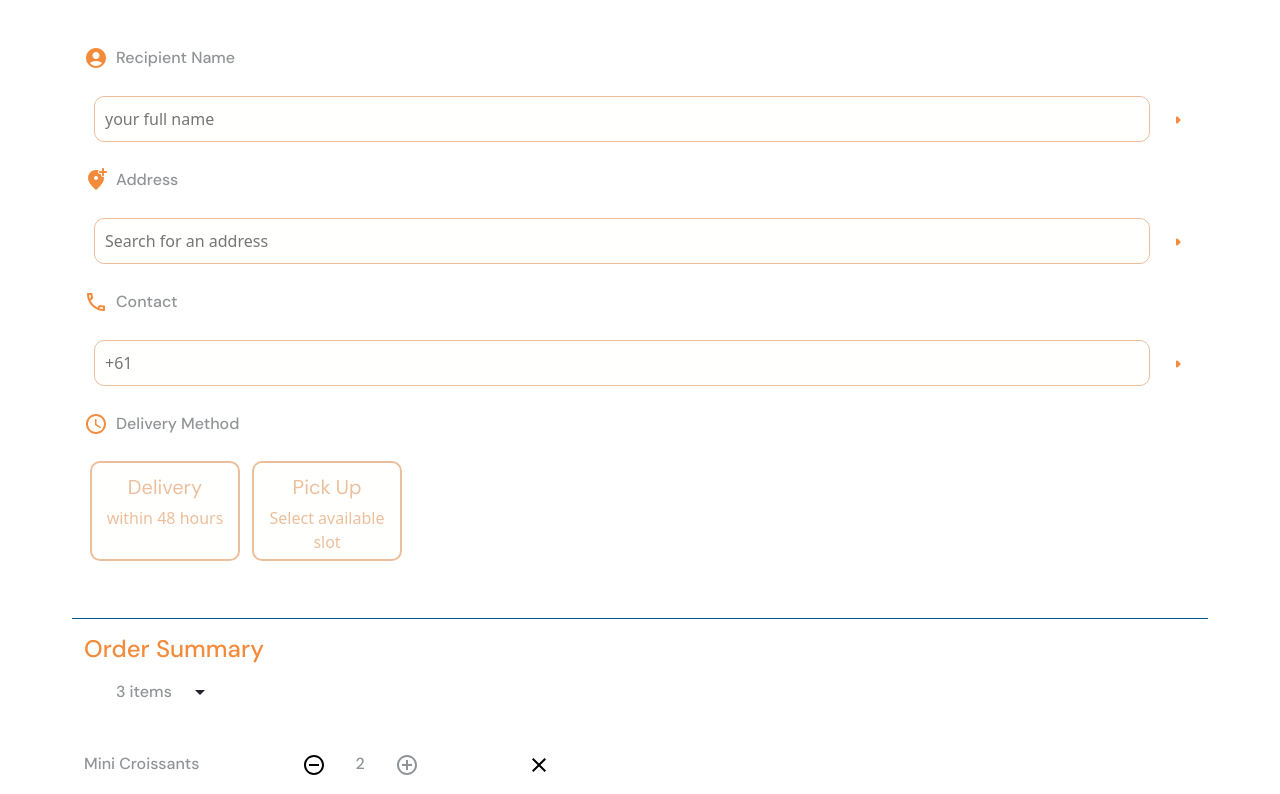
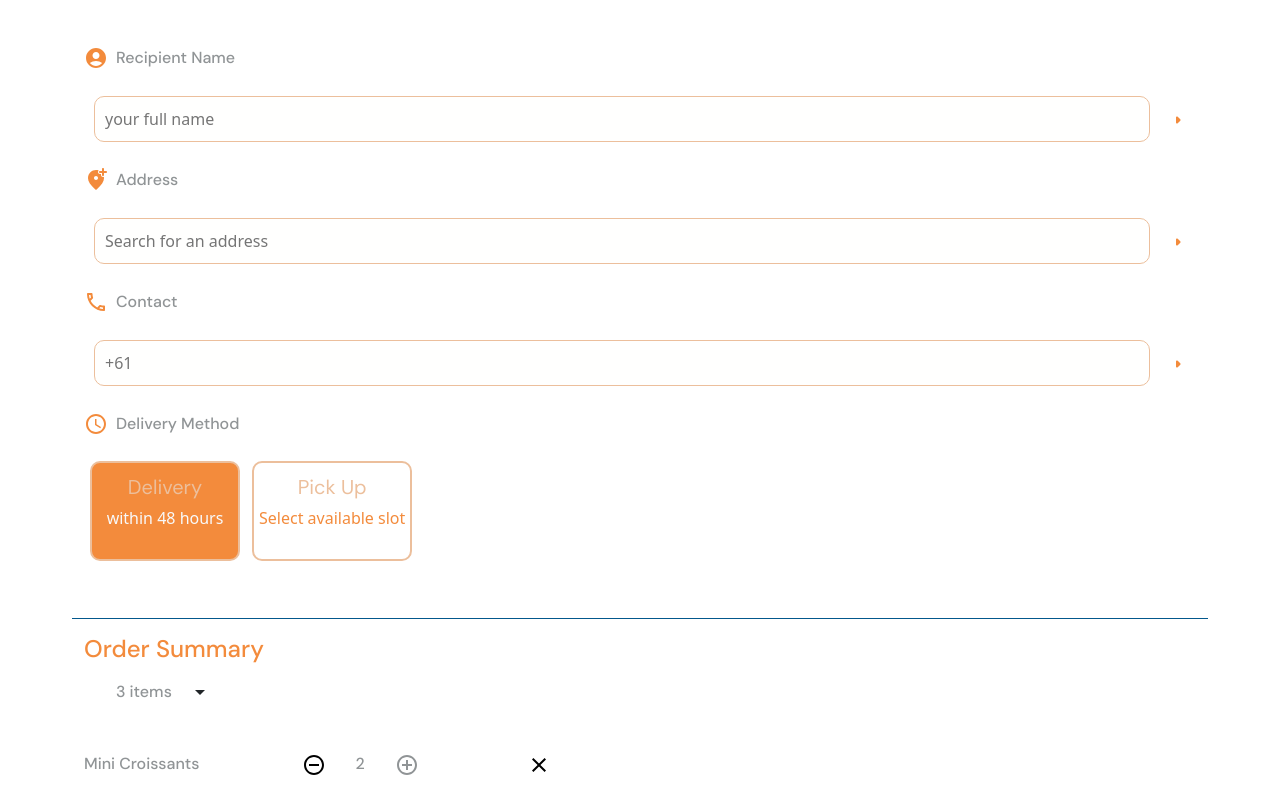
Before and after one commit to chih611/Foodash, a Next.js app: page /CustomerView/CheckOut in a window 1280 px wide. Shown: the part 662-1456 px from the top of the page. Built offline with nearby package versions, Linux system fonts and the light colour scheme.

Commit message:
FOO-183 Adjust Delivery Fees

```diff
--- a/src/pages/CustomerView/CheckOut/_recipientForm.js
+++ b/src/pages/CustomerView/CheckOut/_recipientForm.js
@@ -7,14 +7,13 @@ import LocalPhoneOutlined from "@mui/icons-material/LocalPhoneOutlined";
 import AccessTimeOutlined from "@mui/icons-material/AccessTimeOutlined"; //clock
 
 import AddLocationAltRounded from "@mui/icons-material/AddLocationAltRounded";
+import { Button } from "react-bootstrap";
 
-const DetailForm = () => {
-
-  const [receiver, setReceiverName] = useState('');
-  const [address, setAddress] = useState('');
-  const [contact, setContact] = useState('');
-  const [delivery, setDelivery] = useState('');
-  const [pickup, setPickup] = useState('');
+const DetailForm = ({ pickup, setPickup }) => {
+  const [receiver, setReceiverName] = useState("");
+  const [address, setAddress] = useState("");
+  const [contact, setContact] = useState("");
+  const [delivery, setDelivery] = useState("");
 
   //   useEffect(() => {
   //     async function fetchData() {
@@ -31,9 +30,9 @@ const DetailForm = () => {
     <div>
       {/* Add Recipient Name */}
       <div className="d-flex w-100">
-            <AccountCircleRounded className="standard-icon"/>
+        <AccountCircleRounded className="standard-icon" />
 
-            <p className= "subtitle ms-2">Recipient Name</p>
+        <p className="subtitle ms-2">Recipient Name</p>
       </div>
 
       <div className="w-100 d-flex mb-3 ">
@@ -44,15 +43,14 @@ const DetailForm = () => {
           className="form_item1"
         />
         <button>
-                <ArrowRightRounded className="standard-icon"/>
+          <ArrowRightRounded className="standard-icon" />
         </button>
-
       </div>
 
       {/* Add address and check address dictionary */}
       <div className="d-flex w-100 mt-3">
-            <AddLocationAltRounded className="standard-icon"/>
-            <p className= "subtitle ms-2">Address</p>
+        <AddLocationAltRounded className="standard-icon" />
+        <p className="subtitle ms-2">Address</p>
       </div>
 
       <div className="w-100 d-flex mb-3 ">
@@ -63,14 +61,14 @@ const DetailForm = () => {
           className="form_item1"
         />
         <button>
-                <ArrowRightRounded className="standard-icon"/>
+          <ArrowRightRounded className="standard-icon" />
         </button>
       </div>
 
       {/* Add phone and check phone dictionary */}
       <div className="d-flex w-100 mt-3">
-            <LocalPhoneOutlined className="standard-icon"/>
-            <p className= "subtitle ms-2">Contact</p>
+        <LocalPhoneOutlined className="standard-icon" />
+        <p className="subtitle ms-2">Contact</p>
       </div>
       <div className="w-100 d-flex mb-3 ">
         <input
@@ -80,38 +78,43 @@ const DetailForm = () => {
           className="form_item1"
         />
         <button>
-                <ArrowRightRounded className="standard-icon"/>
+          <ArrowRightRounded className="standard-icon" />
         </button>
       </div>
 
       {/* Add delivery option */}
       <div className="d-flex w-100 my-2">
-            <AccessTimeOutlined className="standard-icon"/>
-            <p className= "subtitle ms-2">Delivery Method</p>
+        <AccessTimeOutlined className="standard-icon" />
+        <p className="subtitle ms-2">Delivery Method</p>
       </div>
 
       <div className="w-100 d-flex my-2" value={delivery}>
         {/* option 1: */}
-            <button value={delivery} onClick={(e) => setDelivery(e.target.value)}>
-                <div className="button-3" style={{width:"150px"}}>
-                    <p className="button-title-text my-1">Delivery</p>
-                    <p className="my-1">within 48 hours</p>
+        <button value={delivery} onClick={(e) => setPickup(false)}>
+          <div
+            className={!pickup ? "button-3 bg-headline-color" : "button-3 "}
+            style={{ width: "150px" }}
+          >
+            <p className="button-title-text my-1 ">Delivery</p>
+            <p className={pickup ? "text-headline-color" : "text-light"}>
+              {" "}
+              within 48 hours
+            </p>
           </div>
         </button>
 
         {/* option 2: pick up in drop down section */}
-            <button value={pickup} onClick={(e) => setPickup(e.target.value)}>
-                <div className="button-3 text-center " style={{width:"150px"}}>
+        <button onClick={(e) => setPickup(true)}>
+          <div className={pickup ? "button-3 bg-headline-color" : "button-3"}>
             <p className="button-title-text my-1">Pick Up</p>
-                    <div className="d-flex">
+            <div
+              className={pickup ? "text-light" : "d-flex text-headline-color"}
+            >
               <p>Select available slot</p>
             </div>
           </div>
         </button>
-
       </div>
-
-
     </div>
   );
 };
--- a/src/pages/CustomerView/CheckOut/index.js
+++ b/src/pages/CustomerView/CheckOut/index.js
@@ -13,13 +13,22 @@ import AddPayment from "./_calculateFees";
 import DetailForm from "./_recipientForm";
 
 const Checkout = () => {
+  const [pickup, setPickup] = useState(false);
+
   return (
     <div>
-      <NavBarCheckOut/>
+      <NavBarCheckOut />
       <HomeDirectionLink />
       <div>
-      <Container fluid className="px-3 px-md-5 py-5" style={{ marginTop: "24px" }}>
-        <div className="navBar text-center mb-5" style={{ marginBottom: "150px" }}>
+        <Container
+          fluid
+          className="px-3 px-md-5 py-5"
+          style={{ marginTop: "24px" }}
+        >
+          <div
+            className="navBar text-center mb-5"
+            style={{ marginBottom: "150px" }}
+          >
             <h1>Shipping Information</h1>
           </div>
 
@@ -38,19 +47,24 @@ const Checkout = () => {
           </div>
 
           <div className="d-flex justify-content-center d-lg-none my-5 mx-4">
-            <DetailForm />
+            <DetailForm pickup={pickup} setPickup={setPickup} />
           </div>
 
           {/* Order Summary Section */}
-        <div className="d-flex align-items-center d-lg-none my-5 mx-4" style={{borderTop:"1px solid #03588C "}}>
+          <div
+            className="d-flex align-items-center d-lg-none my-5 mx-4"
+            style={{ borderTop: "1px solid #03588C " }}
+          >
             <OrderSummary />
           </div>
 
           {/* Paymment Method Section */}
-        <div className="d-flex justify-content-center d-lg-none my-4 mx-4" style={{borderTop:"1px solid #90B4CE "}}>
-            <AddPayment />
+          <div
+            className="d-flex justify-content-center d-lg-none my-4 mx-4"
+            style={{ borderTop: "1px solid #90B4CE " }}
+          >
+            <AddPayment pickup={pickup} />
           </div>
-
 
           {/* Desktop View */}
 
@@ -67,32 +81,42 @@ const Checkout = () => {
           </Row>
 
           <Row className="d-none justify-content-begin d-lg-flex my-5 mx-4">
-            <DetailForm />
+            <DetailForm pickup={pickup} setPickup={setPickup} />
           </Row>
 
           {/* Order Summary Section */}
-        <Row className="d-none align-items-center d-lg-flex mx-4" style={{borderTop:"1px solid #03588C "}}>
+          <Row
+            className="d-none align-items-center d-lg-flex mx-4"
+            style={{ borderTop: "1px solid #03588C " }}
+          >
             <OrderSummary />
           </Row>
 
           {/* Paymment Method Section */}
-        <Row className="d-none justify-content-begin d-lg-flex my-4 mx-4" style={{borderTop:"1px solid #90B4CE "}}>
-            <AddPayment />
+          <Row
+            className="d-none justify-content-begin d-lg-flex my-4 mx-4"
+            style={{ borderTop: "1px solid #90B4CE " }}
+          >
+            <AddPayment pickup={pickup} />
           </Row>
 
           {/* Paynow  Button */}
-        <Row className="w-100 justify-content-center" style={{ marginTop: "24px" }}>
+          <Row
+            className="w-100 justify-content-center"
+            style={{ marginTop: "24px" }}
+          >
             <Col xs={12}>
               <Link href="/CustomerView/Payment" legacyBehavior passHref>
                 <a className="w-100">
-                    <Button variant="primary" className="w-100">Pay Now</Button>
+                  <Button variant="primary" className="w-100">
+                    Pay Now
+                  </Button>
                 </a>
               </Link>
             </Col>
           </Row>
         </Container>
       </div>
-
     </div>
   );
 };
--- a/src/styles/base/colours.scss
+++ b/src/styles/base/colours.scss
@@ -7,3 +7,13 @@ color: colors.$headline-color;
 .bg-2nd-color{
     background-color: colors.$bg-2nd-color;
 }
+
+.bg-element-color{
+    background-color: colors.$element-color;
+}
+.bg-headline-color{
+    background-color: colors.$headline-color !important;
+}
+.text-headline-color{
+    color: colors.$headline-color !important;
+}
--- a/src/styles/components/button.scss
+++ b/src/styles/components/button.scss
@@ -95,14 +95,14 @@
   border: 2px solid colors.$element-2nd-color; /* Only bottom border in primary color */
   border-radius: 10px; /* Remove rounded corners */
   padding: 5px;
-  color: colors.$element-2nd-color;
+  color: colors.$bg-color;
   width: 100%;
   height: 100px;
-  background-color: colors.$bg-color;
+  background-color: white;
 
 
   &:hover {
-    background-color: colors.$element-color;
+    background-color: colors.$element-2nd-color;
     color: colors.$bg-color;
     text-emphasis-color: colors.$bg-color;
     border: none;
```
Also changed, not shown: src/pages/CustomerView/CheckOut/_calculateFees.js (+26 -15 lines). Lines whose indentation alone changed are shown as unchanged.
